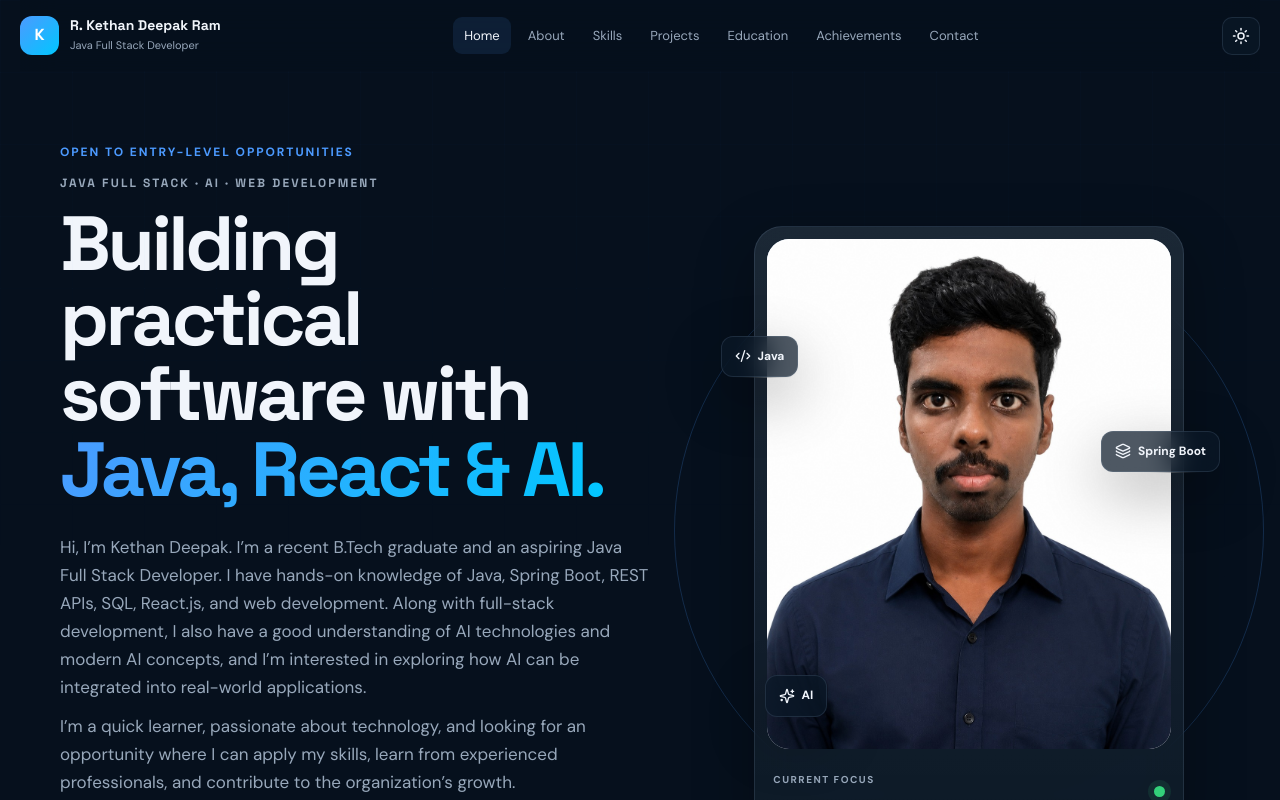
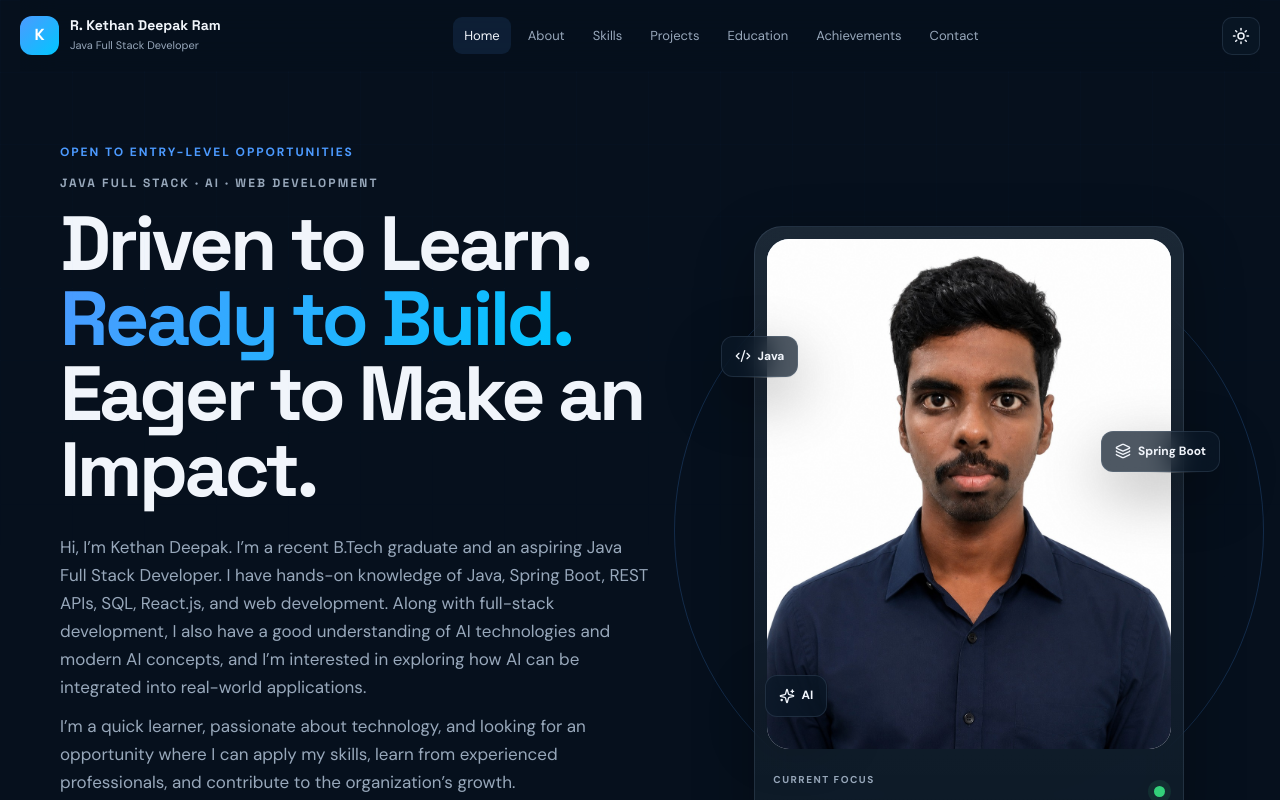
Before and after one commit to kethandeepakram/kethan-portfolio, a React (Vite) app: page / in a window 1280 px wide. Shown: the top 800 px of the page. Built offline with nearby package versions, Linux system fonts and the light colour scheme.

Commit message:
Update hero tagline

```diff
--- a/src/main.jsx
+++ b/src/main.jsx
@@ -191,8 +191,10 @@ function App() {
             </div>
             <p className="hero-kicker">JAVA FULL STACK · AI · WEB DEVELOPMENT</p>
             <h1>
-              Building practical software with
-              <span> Java, React & AI.</span>
+             Driven to Learn.
+            <span> Ready to Build.</span>
+            <br />
+             Eager to Make an Impact.
             </h1>
             <p className="hero-description">
               Hi, I’m Kethan Deepak. I’m a recent B.Tech graduate and an aspiring
```
